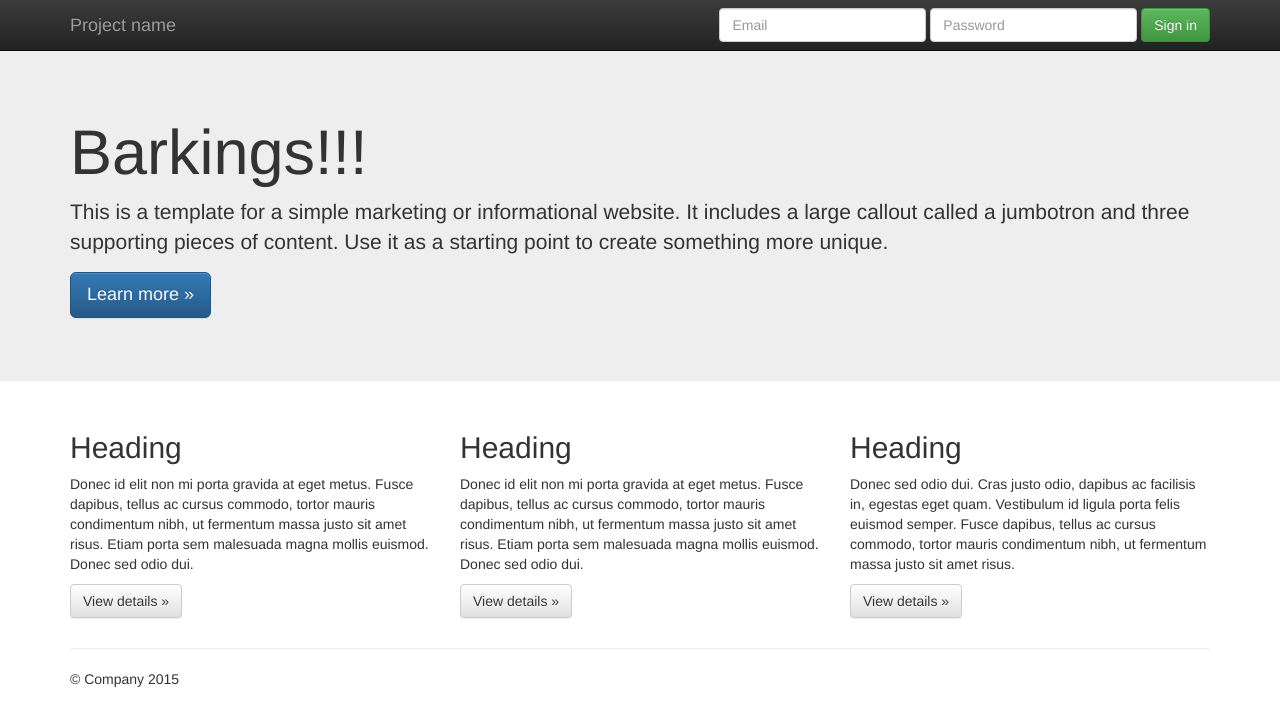
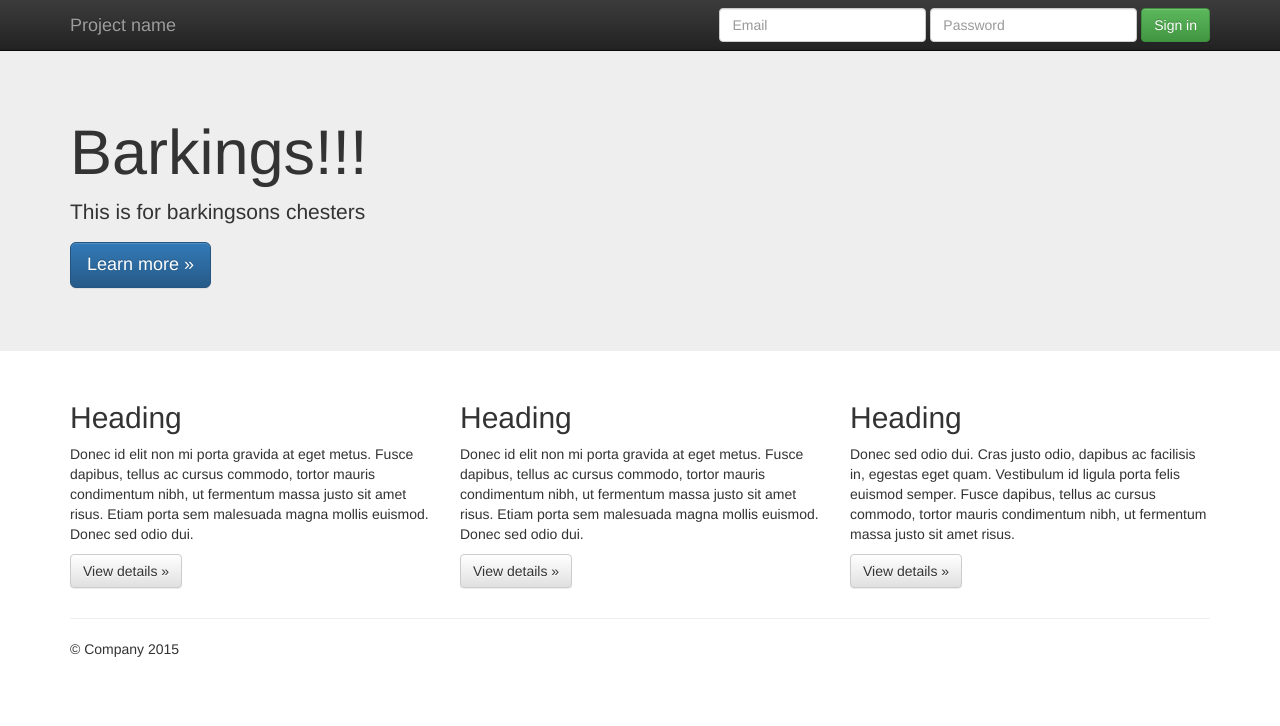
Before and after one commit to cesarglez21/github-demo, a plain HTML site: page index.html in a window 1280 px wide. Drawn offline with nearby package versions, Linux system fonts and the light colour scheme.

Commit message:
change something

```diff
--- a/index.html
+++ b/index.html
@@ -56,7 +56,7 @@
     <div class="jumbotron">
       <div class="container">
         <h1>Barkings!!!</h1>
-        <p>This is a template for a simple marketing or informational website. It includes a large callout called a jumbotron and three supporting pieces of content. Use it as a starting point to create something more unique.</p>
+        <p>This is for barkingsons chesters</p>
         <p><a class="btn btn-primary btn-lg" href="#" role="button">Learn more &raquo;</a></p>
       </div>
     </div>
```
